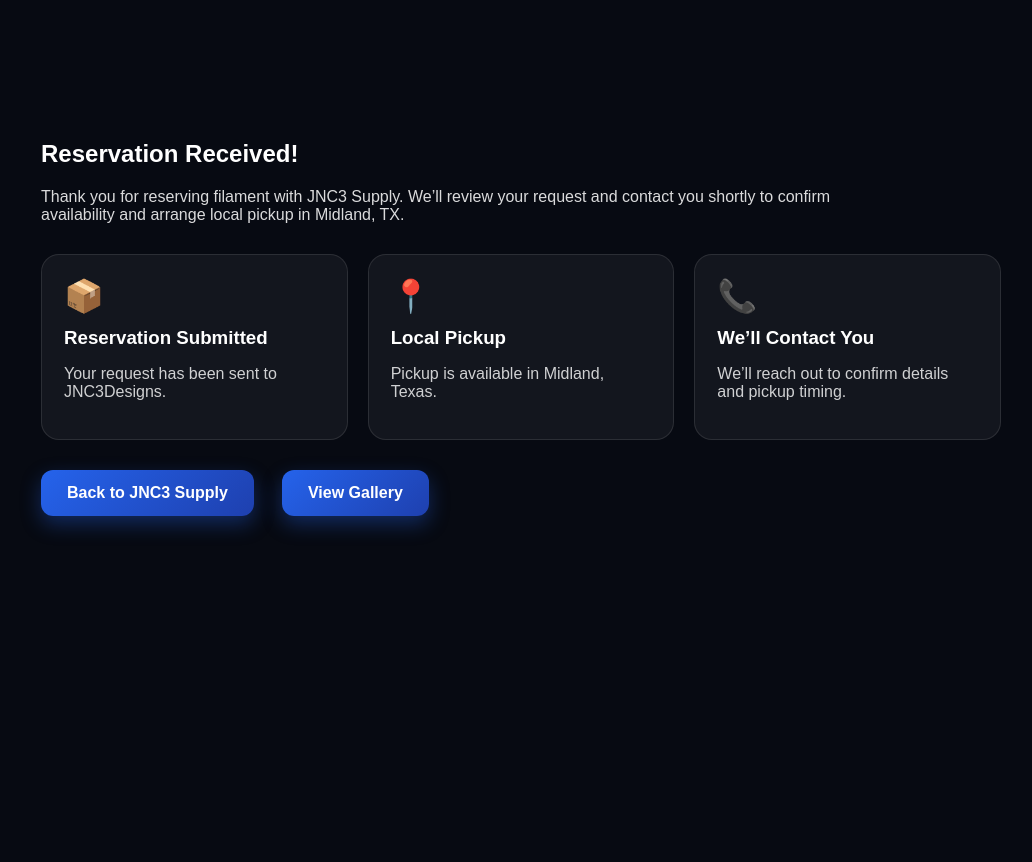
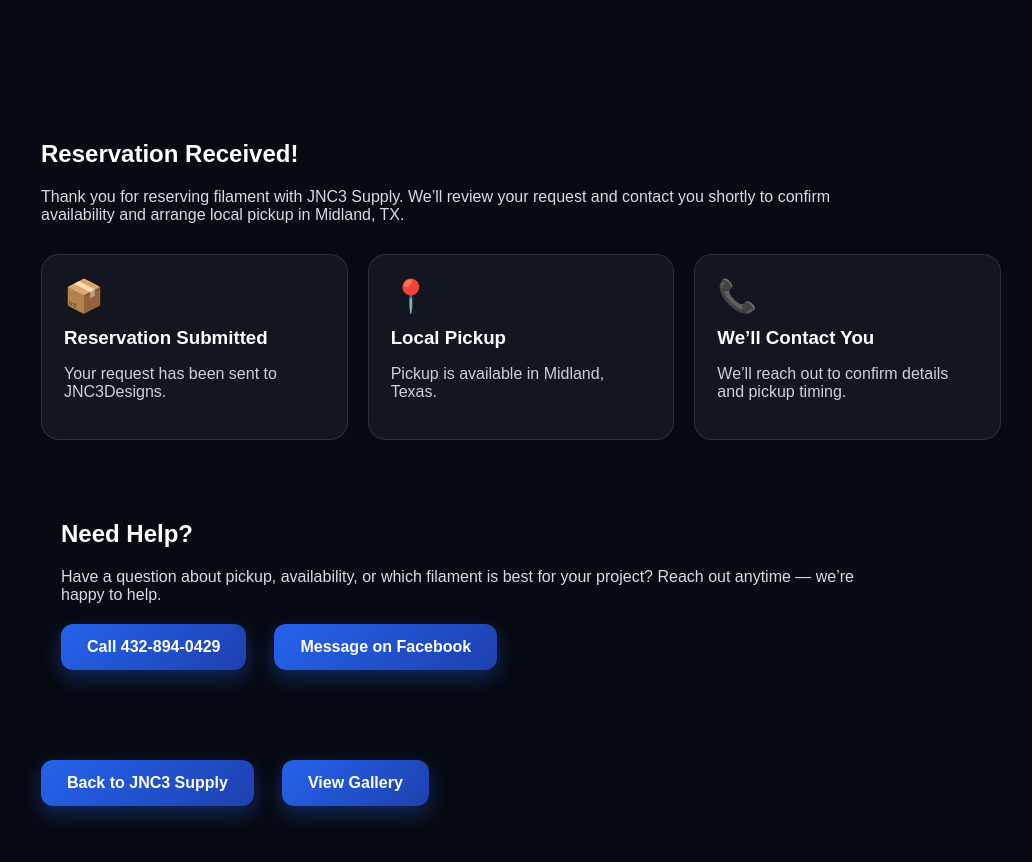
Before and after one commit to jnc3designs/jnc3designs-website, a Next.js app in the folder jnc3designs-premium/: page /supply/reserve/success in a window 1280 px wide. Shown: the top 862 px of the page, without its empty margins (119-1151 px from the left). Before the commit the page ends 800 px from the top, so only its background shows below. Built offline with nearby package versions, Linux system fonts and the light colour scheme.

Commit message:
Update page.js

```diff
--- a/jnc3designs-premium/app/supply/reserve/success/page.js
+++ b/jnc3designs-premium/app/supply/reserve/success/page.js
@@ -30,6 +30,29 @@ export default function ReservationSuccessPage() {
           </div>
         </div>
 
+            <section className="section">
+  <h2>Need Help?</h2>
+
+  <p style={{ opacity: 0.85, maxWidth: "800px" }}>
+    Have a question about pickup, availability, or which filament is best for
+    your project? Reach out anytime — we’re happy to help.
+  </p>
+
+  <div className="hero-buttons" style={{ marginTop: "20px" }}>
+    <a href="tel:4328940429" className="button-primary">
+      Call 432-894-0429
+    </a>
+
+    <a
+      href="https://www.facebook.com/profile.php?id=61579552738924"
+      target="_blank"
+      rel="noreferrer"
+      className="button-primary"
+    >
+      Message on Facebook
+    </a>
+  </div>
+</section>
         <div className="hero-buttons" style={{ marginTop: "30px" }}>
           <a href="/supply" className="button-primary">
             Back to JNC3 Supply
```
